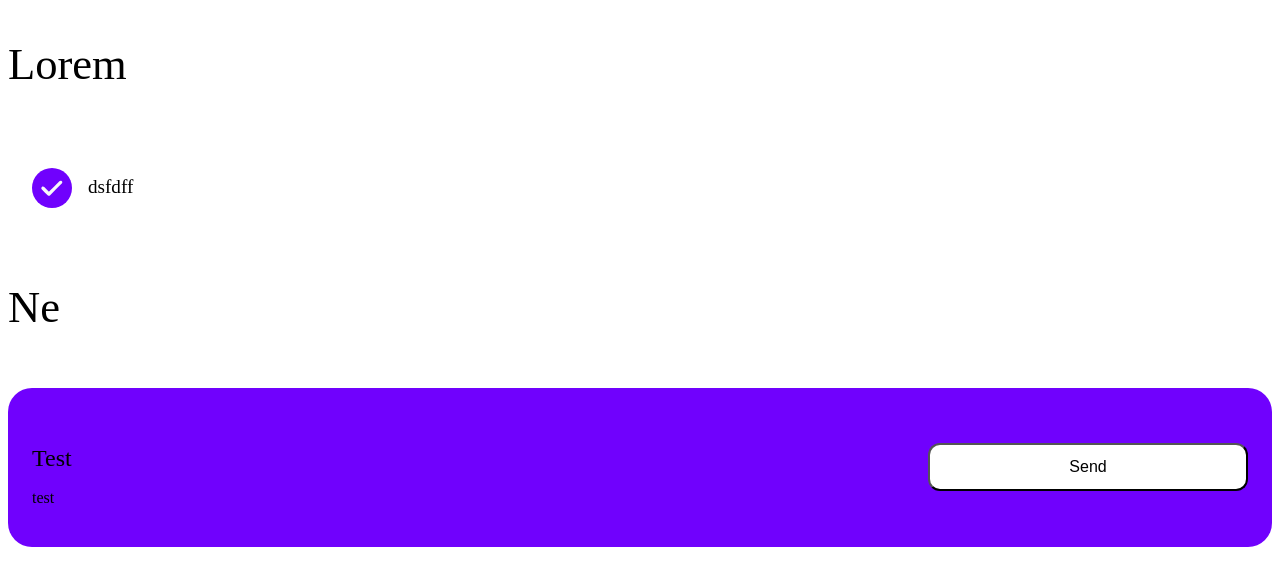
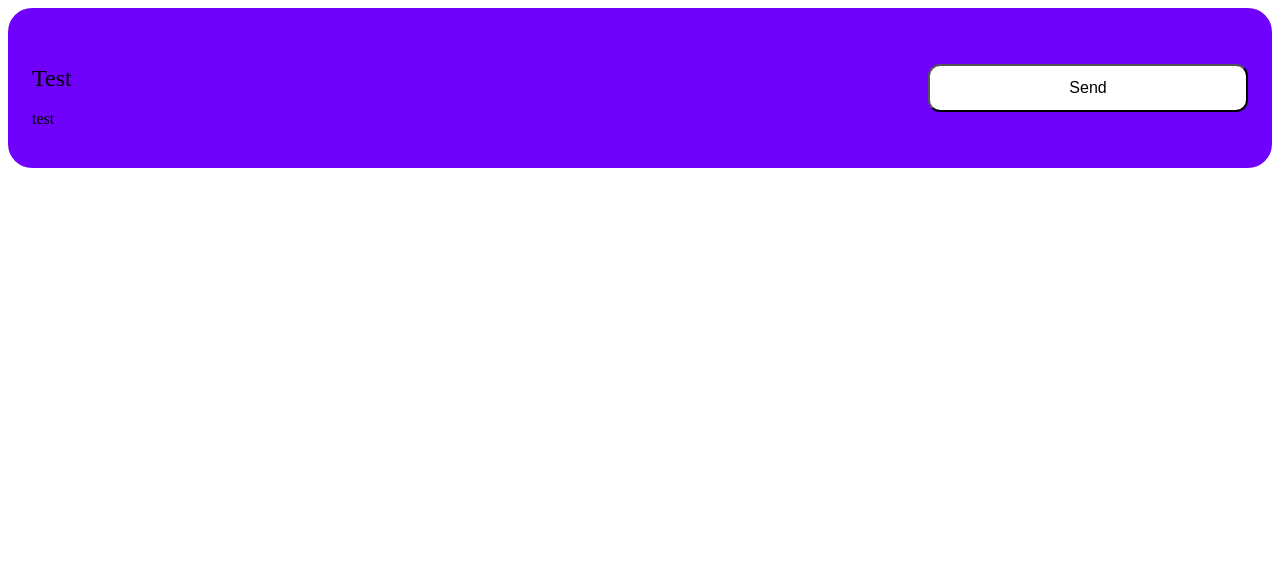
Before and after one commit to GlebKodrik/turbopack-style, a Next.js app: page /intensive/1 in a window 1280 px wide. Shown: the top 586 px of the page. Built offline with nearby package versions, Linux system fonts and the light colour scheme.

Commit message:
Удалил стили

```diff
--- a/app/(pages)/(with-main-layout)/intensive/[id]/page.tsx
+++ b/app/(pages)/(with-main-layout)/intensive/[id]/page.tsx
@@ -1,15 +1,9 @@
 import { IntensivesContainer } from '@/widgets/intensives';
 
-type Params = {
-  params: Promise<{ id: string }>;
-};
-
-export default async function Intensives({ params }: Params) {
-  const { id } = await params;
-
+export default async function Intensives() {
   return (
     <>
-      <IntensivesContainer uid={id} />
+      <IntensivesContainer />
     </>
   );
 }
--- a/entities/intensives/ui/WhoItSuitableFor.tsx
+++ b/entities/intensives/ui/WhoItSuitableFor.tsx
@@ -1,18 +1,12 @@
 import React from 'react';
 
 import { ChannelBanner } from '@/entities/intensives/ui/ChannelBanner';
-import { Card } from '@/shared/ui/card';
-import { Heading, Paragraph } from '@/shared/ui/redesign';
-import { ResponsiveImage } from '@/shared/ui/ResponsiveImage';
-
-import styles from './WhoItSuitableFor.module.scss';
 
 type WhoItSuitableForProps = {
   handleSubscribe: () => void;
   id: string;
   intensiveTitle: string;
   dayStart: string;
-  forWhom: any;
   telegramBlock?: any;
 };
 
@@ -21,42 +15,9 @@ export const WhoItSuitableFor = ({
   id,
   intensiveTitle,
   dayStart,
-  forWhom,
   telegramBlock,
 }: WhoItSuitableForProps) => {
   return (
-    <>
-      <Heading
-        variant="h2"
-        color="secondary"
-        className={styles.title}
-      >
-        Ne
-      </Heading>
-
-      <div className={styles.whoCards}>
-        {forWhom.elements.map((el: any) => (
-          <Card
-            key={el.title}
-            size="small"
-            className={styles.whoCard}
-          >
-            <Paragraph
-              variant="large"
-              color="secondary"
-              className={styles.description}
-            >
-              {el.title}
-            </Paragraph>
-            <ResponsiveImage
-              className={styles.image}
-              src={el.image_absolute}
-              alt="Next"
-            />
-          </Card>
-        ))}
-      </div>
-      {telegramBlock && (
     <ChannelBanner
       intensiveTitle={intensiveTitle}
       telegramBlock={telegramBlock}
@@ -64,7 +25,5 @@ export const WhoItSuitableFor = ({
       dayStart={dayStart}
       handleSubscribe={handleSubscribe}
     />
-      )}
-    </>
   );
 };
--- a/widgets/intensives/ui/IntensivesContainer.tsx
+++ b/widgets/intensives/ui/IntensivesContainer.tsx
@@ -2,27 +2,16 @@
 
 import React from 'react';
 
-import { WhoItSuitableFor, YouWillFindOut } from '@/entities/intensives';
+import { WhoItSuitableFor } from '@/entities/intensives';
 
-import styles from './IntensivesContainer.module.scss';
-
-type IntensivesContainerProps = { uid: string };
-
-export const IntensivesContainer = ({ uid }: IntensivesContainerProps) => {
+export const IntensivesContainer = () => {
   return (
-    <div className={styles.wrapper}>
-      <div className="main-wrapper">
-        <YouWillFindOut items={[{ text: 'dsfdff', image_absolute: '' }]} />
-
     <WhoItSuitableFor
       handleSubscribe={() => {}}
-          id={uid}
+      id="test"
       dayStart="22.06.2000"
-          forWhom={{ title: 'dsads', elements: [] }}
       intensiveTitle="dsffdsf"
       telegramBlock={{ title: 'Test', description: 'test' }}
     />
-      </div>
-    </div>
   );
 };
```
Lines whose indentation alone changed are shown as unchanged.
